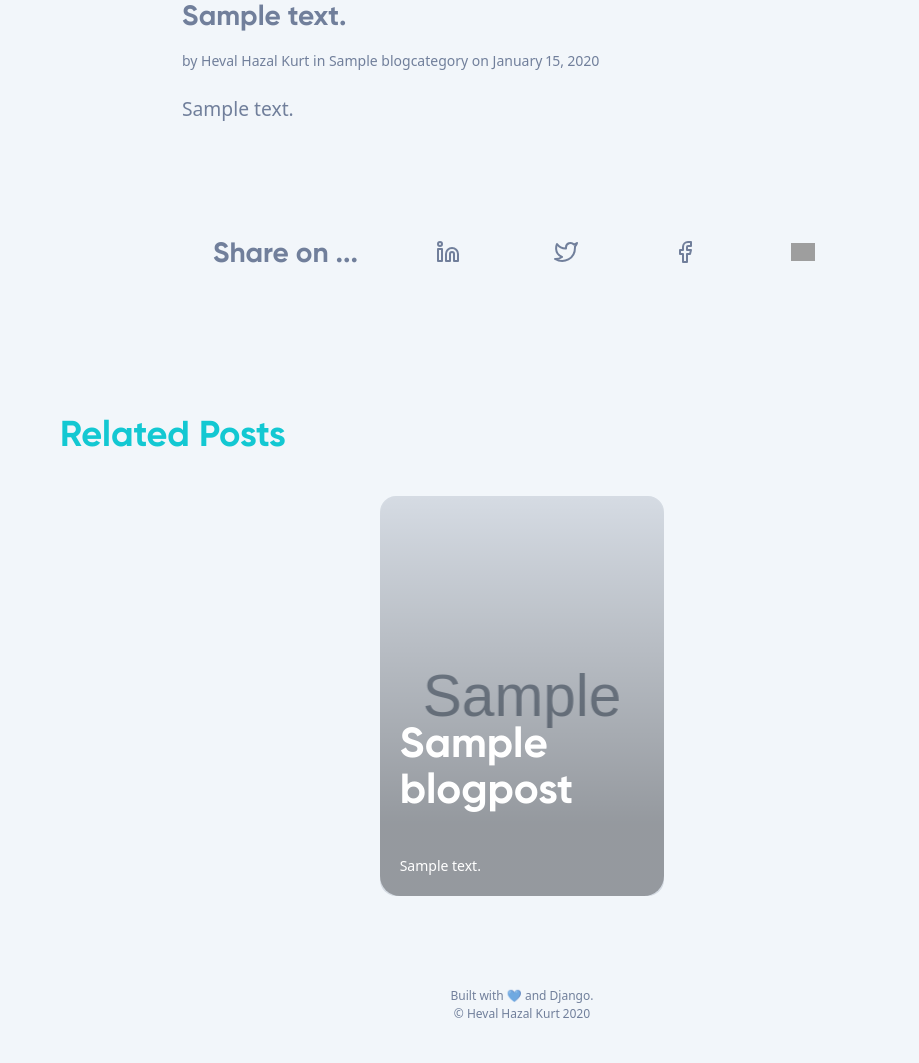
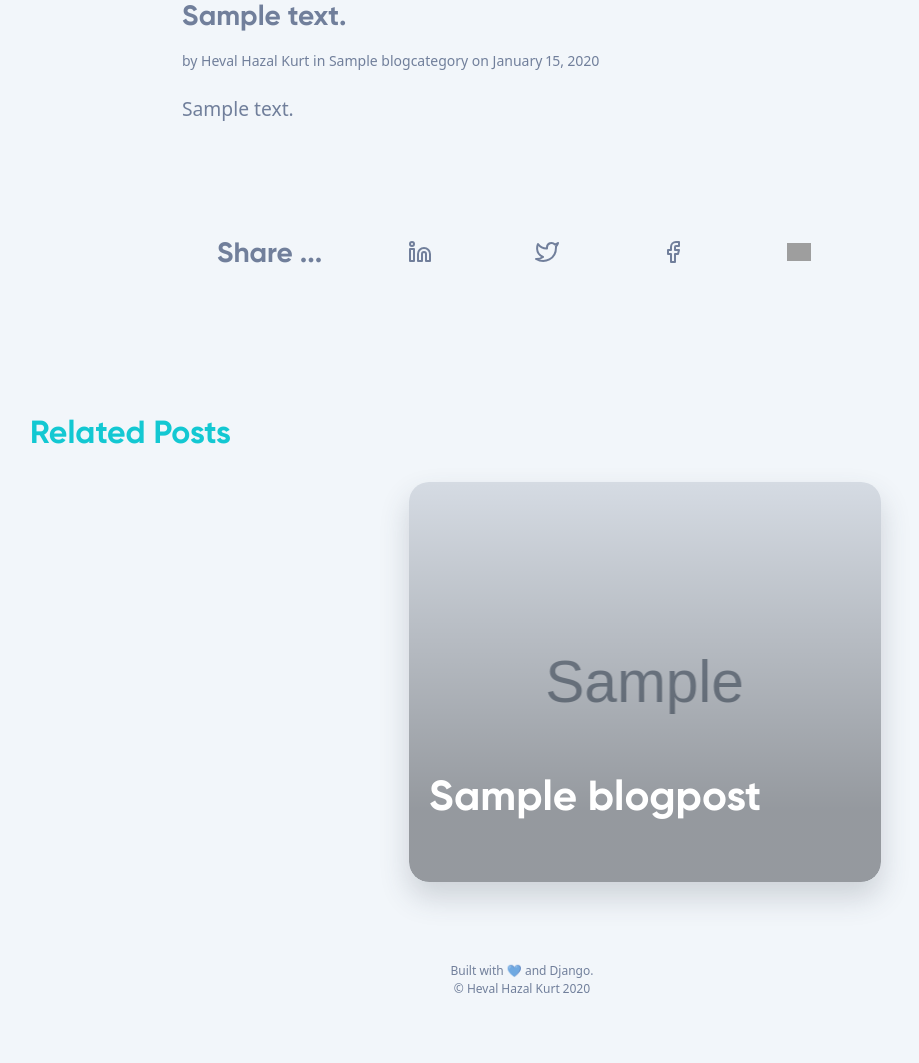
Before and after one commit to hevalhazalkurt/hhk_personal_website, a Django app: a page that uses hhk_web/blog/templates/blog/blog_detail.html in a window 1280 px wide. Shown: the part 622-1685 px from the top of the page, without its empty margins (118-1037 px from the left). After the commit the page ends 1615 px from the top, so only its background shows below. Run offline with Django 3.2, Linux system fonts and the light colour scheme; tables that the repository leaves empty hold one stand-in row (values such as "Sample post"); grey boxes marked "Sample" are stand-in pictures; some libraries are stand-ins or nearby versions; grey boxes are pictures that could not be loaded.

Commit message:
Fixed related posts section’s flex wrap

```diff
--- a/hhk_web/blog/templates/blog/blog_detail.html
+++ b/hhk_web/blog/templates/blog/blog_detail.html
@@ -14,7 +14,7 @@
         {% with theurl=request.build_absolute_uri %}
         <div class="social">
           <ul class="social-links__wrapper">
-            <p class="blog-post__sum">Share on ...</p>
+            <p class="blog-post__sum">Share ...</p>
           <li><a href="https://www.linkedin.com/shareArticle?mini=true&url={{ theurl }}&title={{ object.title }}&summary=mubapp.herokuapp.com&source=MUBapp" target="_blank" title="LinkedIn"><i data-feather="linkedin"></i></a></li>
           <li><a href="http://twitter.com/share?text={{ object.title }} by @hevalandsteven &url={{ theurl }}&hashtags={{ object.category|lower }}" target="_blank" title="Twitter"><i data-feather="twitter"></i></a></li>
           <li><a href="https://www.facebook.com/sharer/sharer.php?u={{ theurl }}" target="_blank" title="Facebook"><i data-feather="facebook"></i></a></li>
@@ -25,25 +25,29 @@
 
     </div>
 
-    <h3 class="related-post-section__title container">Related Posts</h3>
+
+    <!-- Related Posts Section -->
+    <section class="post-section">
+    <h3 class="post-section__title">Related Posts</h3>
 
 
     <div class="related-posts__wrapper">
       {% for rel in related_posts %}
-      <a class="related-post-item" href="{{ rel.get_absolute_url }}">
+      <a href="{{ rel.get_absolute_url }}"><div class="post-item">
 
         <div class="related-post-item__bg" style="background-image: url({{ rel.image.url }})">
           <div class="related-post-item__overlay"></div>
           <div class="related-post-item__meta">
             <h1 class="related-post-item__title">{{ rel.title }}</h1>
-            <p class="related-post-item__desc">{{ rel.summary }}</p>
           </div>
 
-        </div>
-      </a>
+        </div></a>
+      </div>
+
       {% endfor %}
+    </div>
+    </section>
 
-    </div>
 
 
 
```
